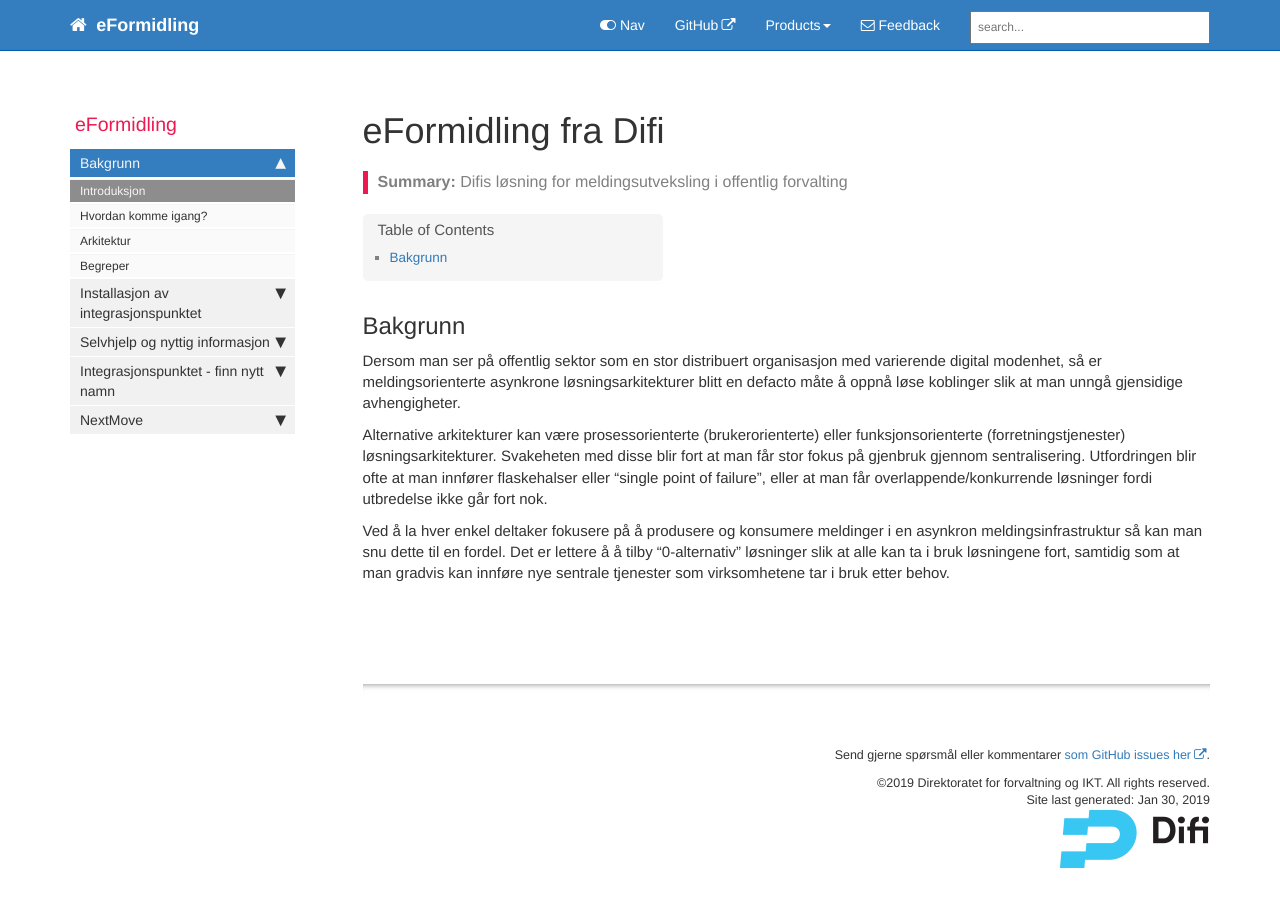
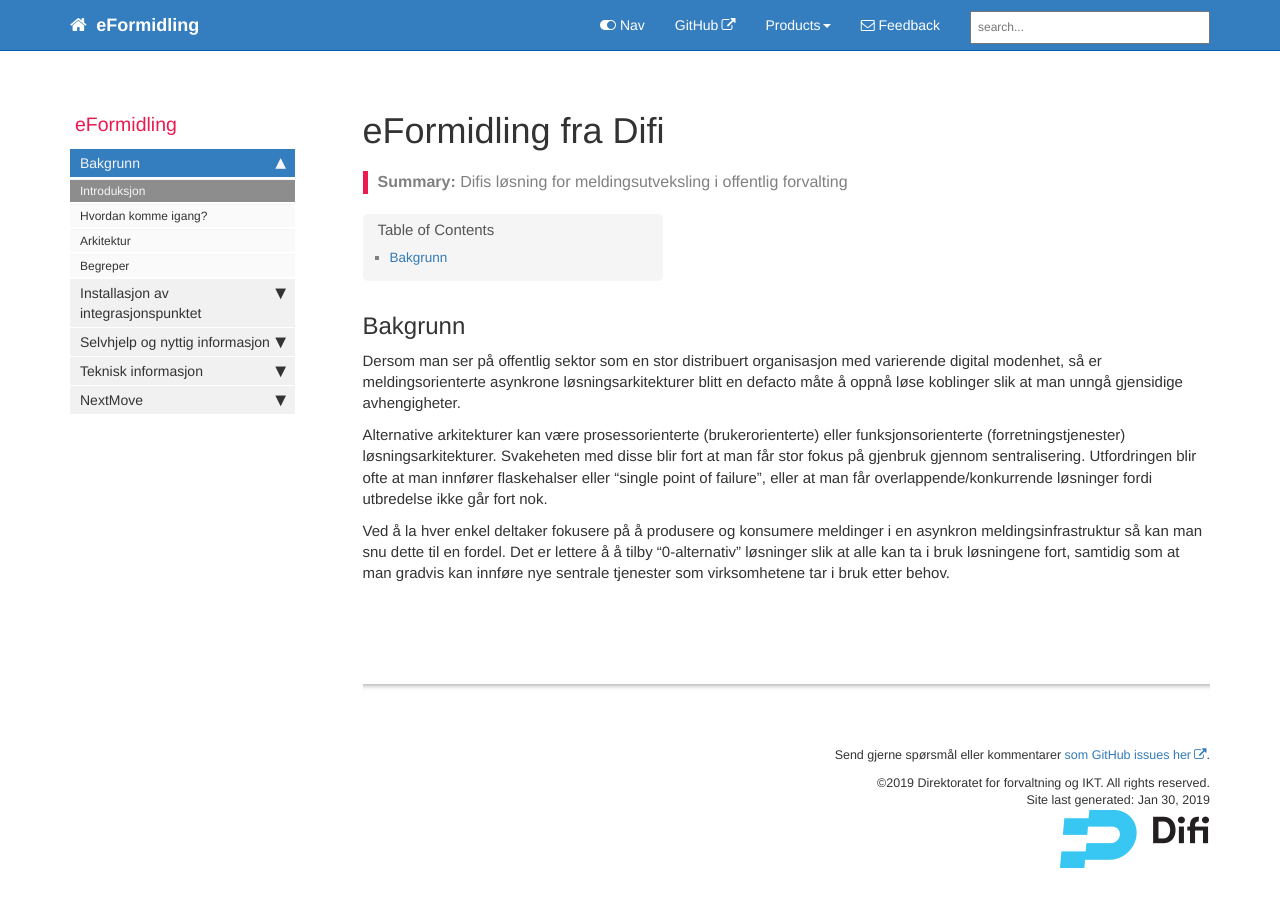
Before and after one commit to difi/eformidling, a Jekyll site: the page built from index.md, in a window 1280 px wide and 928 px high. Shown: the top 907 px of the window. Built offline with Jekyll 4.4.1, drawn with Linux system fonts in a browser that asks for light colours; nearby versions of some CDN libraries; comment, search, counter and statistics services are not loaded.

Commit message:
Update eformidling.yml

```diff
--- a/_data/sidebars/eformidling.yml
+++ b/_data/sidebars/eformidling.yml
@@ -89,7 +89,7 @@ entries:
        output: web, pdf
 
 
-  - title: Integrasjonspunktet - finn nytt namn
+  - title: Teknisk informasjon
     output: web, pdf
     folderitems:
 
```
